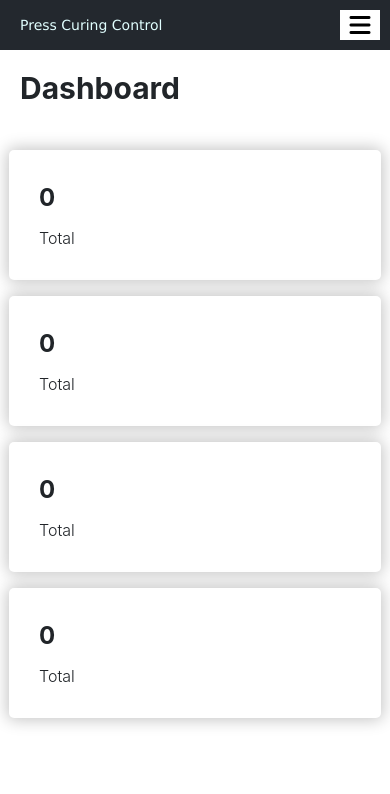
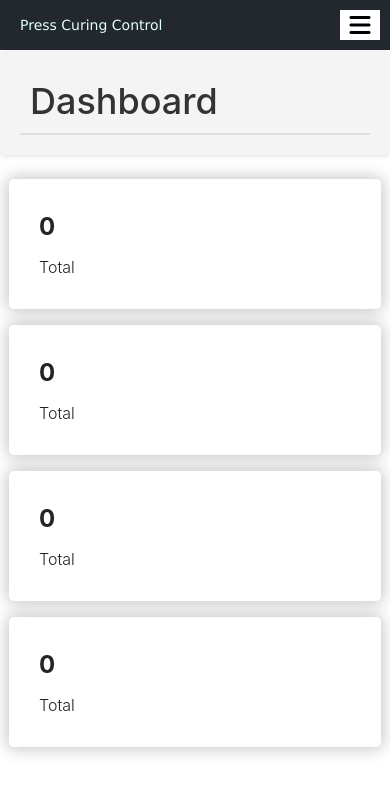
Before and after one commit to markkalalo/coreSTORE, a Vue app: page /dashboard in a window 390 px wide. Shown: the top 794 px of the page. Built offline with nearby package versions, Linux system fonts and the light colour scheme.

Commit message:
update desktop and mobile responsive of main dashboard

```diff
--- a/src/App.vue
+++ b/src/App.vue
@@ -11,7 +11,7 @@ export default {
 }
 </script>
 
-<style scoped> /* Add your global styles here if needed */
+<style scoped>
 *{
   font-weight: 300;
   margin: 0;
@@ -25,5 +25,4 @@ body {
   -moz-osx-font-smoothing: grayscale;
   color: #2c3e50;
 }
-
 </style>
--- a/src/components/DashboardBoxComponent.vue
+++ b/src/components/DashboardBoxComponent.vue
@@ -12,7 +12,7 @@ export default {
   props: {
     total: {
       type: Number,
-      default: 0 // Default value if total is not provided
+      default: 0
     },
     title: {
       type: String,
@@ -27,16 +27,16 @@ export default {
   box-shadow: 0px 0px 16px 2px rgba(0, 0, 0, 0.23);
   padding: 30px;
   background-color: #fff;
-  border-radius: 5px; /* Adding border radius for a rounded appearance */
+  border-radius: 5px;
 }
 
 .total {
-  font-size: 24px; /* Increase font size for total */
-  font-weight: bold; /* Make total text bold */
+  font-size: 24px;
+  font-weight: bold;
 }
 
 .dashboard-box-caption {
-  margin-top: 10px; /* Add some spacing between total and caption */
-  font-size: 16px; /* Adjust caption font size */
+  margin-top: 10px;
+  font-size: 16px;
 }
 </style>
--- a/src/components/ModuleTitleBarComponent.vue
+++ b/src/components/ModuleTitleBarComponent.vue
@@ -1,11 +1,9 @@
 <template>
   <div class="page-title">
     <div class="title-caption">
-        <h1><strong>{{ title }}</strong></h1>
-        <!-- <hr /> -->
+      <h1>{{ title }}</h1>
     </div>
   </div>
-
 </template>
 
 <script>
@@ -21,19 +19,20 @@
 
 <style scoped>
 .page-title {
-    /* Add your styles here */
-    /* background-color: #007C7C; */
-    /* color: #fff; */
-    /* margin: 10px; */
   border-radius: 5px;
+  background-color: #f4f4f4;
+  box-shadow: 0 2px 4px rgba(0, 0, 0, 0.1);
+}
 
+.title-caption {
+  padding: 20px;
+  text-align: left;
 }
-  .title-caption{
+h1 {
+  margin: 0;
+  font-size: 36px;
   padding: 10px;
-  }
-  h1{
-    margin: 0;
-    font-size: 30px;
-    padding: 10px;
+  color: #333;
+  border-bottom: 2px solid #e0e0e0;
 }
 </style>
--- a/src/views/DashboardPage.vue
+++ b/src/views/DashboardPage.vue
@@ -31,12 +31,10 @@ export default {
     ModuleTitleBarComponent,
     DashboardBoxComponent
   },
-  // main page logic here
 };
 </script>
 
 <style scoped>
-/* main page styles here */
 body, html, .container-fluid, .row, .col-md-10 {
   overflow-x: hidden;
 }
--- a/src/views/LoginPage.vue
+++ b/src/views/LoginPage.vue
@@ -36,11 +36,44 @@
 
 <script>
 import ButtonComponent from '../components/ButtonComponent.vue';
+
 export default {
-    name: 'LoginPage',
-    components: {
-      ButtonComponent
-    },
+  name: 'LoginPage',
+  components: {
+    ButtonComponent
+  },
+  data() {
+    return {
+      username: '',
+      password: ''
+      // rememberMe: false
+    };
+  },
+  methods: {
+    login() {
+      if (this.username === 'admin' && this.password === 'admin') {
+        // Redirect to dashboard
+        this.$router.push('/dashboard');
+      } else {
+        // Handle invalid login
+        alert('Invalid username or password');
+      }
+    }
+  }
+};
+</script>
+
+<!-- THIS CODE BELOW IS USING AN AXIOS FOR BACKEND TESTING -->
+<!-- NOTE: Replace "API HERE" with the correct backend endpoint for logging in -->
+
+<!-- <script>
+import ButtonComponent from '../components/ButtonComponent.vue';
+
+export default {
+  name: 'LoginPage',
+  components: {
+    ButtonComponent
+  },
   data() {
     return {
       username: '',
@@ -49,15 +82,39 @@ export default {
     };
   },
   methods: {
-    login() {
-      // Handle login logic here
+    async login() {
+      try {
+
+        const response = await fetch(' API HERE ', {
+          method: 'POST',
+          headers: {
+            'Content-Type': 'application/json'
+          },
+          body: JSON.stringify({
+            username: this.username,
+            password: this.password
+          })
+        });
+
+        const data = await response.json();
+
+        if (data.success) {
+          this.$router.push('/dashboard');
+        } else {
+          alert(data.message || 'Invalid username or password');
+        }
+      } catch (error) {
+        console.error('Login error:', error);
+        alert('An error occurred while logging in.');
+      }
     }
   }
 };
-</script>
+</script> -->
+
 
 <style scoped>
-/* Add your custom CSS styles here */
+/* Custom CSS styles  */
 body {
   background-color: #fff;
 }
@@ -153,10 +210,10 @@ h2 {
   background-position: center;
 }
 
-/* .half a {
+.half a {
   color: #888;
   text-decoration: underline;
-} */
+}
 
 .half .btn {
   height: 45px;
@@ -171,9 +228,9 @@ h2 {
 }
 
 .half .forgot-pass {
-  position: relative;
-  top: 2px;
-  font-size: 14px;
+  /* position: relative;
+  top: 2px; */
+  /* font-size: 14px; */
 }
 
 .control {
@@ -277,4 +334,6 @@ padding: 15px;
   margin-top: -60px;
   }
 }
+
+
 </style>
--- a/src/views/ResetPasswordPage.vue
+++ b/src/views/ResetPasswordPage.vue
@@ -15,6 +15,10 @@
                   <label for="email">Email</label>
                   <input type="email" class="form-control" placeholder="Email" v-model="email" required>
                 </div>
+                <div class="d-flex mb-2 mb-0 align-items-center">
+
+                <span class="ml-auto"><router-link to="/" class="forgot-pass"> Go back to Login</router-link></span>
+              </div>
                 <button type="submit" class="btn btn-block btn-primary">Reset Password</button>
               </form>
             </div>
```
Also changed, not shown: src/main.js (+1 -6 lines). Lines whose indentation alone changed are shown as unchanged.
